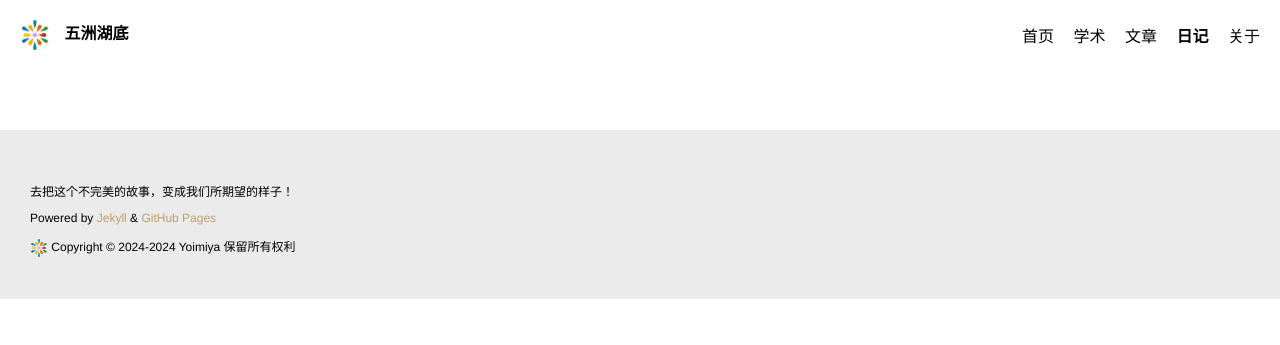
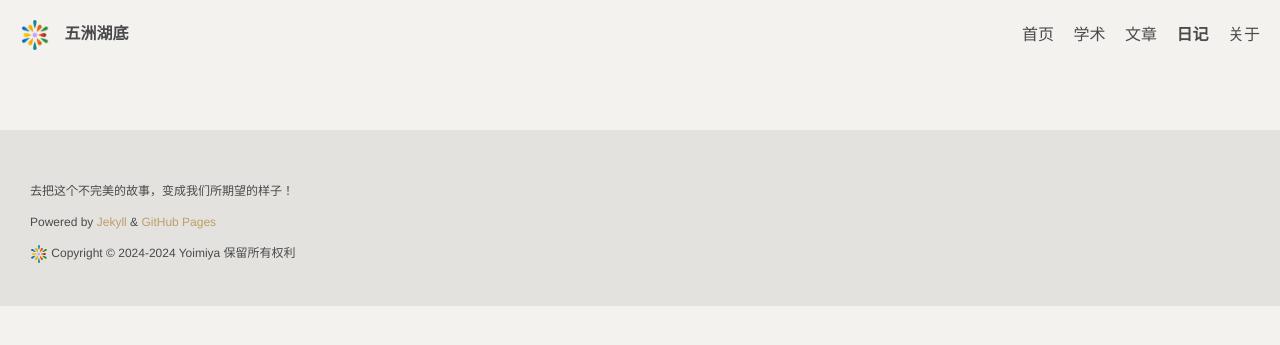
Before and after one commit to SJTUYoimiya/SJTUYoimiya.github.io, a Jekyll site: the page built from diary.html, in a window 1280 px wide. Shown: the top 345 px of the page. Built offline with Jekyll 4.4.1, drawn with Linux system fonts in a browser that asks for light colours; some web fonts are replaced.

Commit message:
style: Update background color on 404 page and main.scss

```diff
--- a/404.html
+++ b/404.html
@@ -6,7 +6,7 @@
 
 <style type="text/css" media="screen">
   body {
-    background-color: #2C2E2F;
+    background-color: #24272D;
     color: white;
   }
 
--- a/_sass/home.scss
+++ b/_sass/home.scss
@@ -1,3 +1,7 @@
+.home main {
+    padding: 0;
+}
+
 /* banner */
 .home .navbar {
     position: fixed;    // 固定在页面顶部
--- a/_sass/main.scss
+++ b/_sass/main.scss
@@ -5,10 +5,20 @@
     margin: auto;
     padding: 0;
     font-family: $font-family-main;
+    font-weight: normal;
+    font-size: 16px;
+    line-height: 1.6;
+    color: $color-black-titanium;
+    background-color: $color-white-titanium;
 }
 
 main {
     padding: 0;
+}
+
+a {
+    color: $color-black-titanium;
+    text-decoration: none;
 }
 
 .wrapper {
@@ -20,7 +30,7 @@
 
 /* 设置导航栏的整体布局 */
 .navbar {
-    position: relative;                /* 固定在页面顶部 */
+    position: relative;             /* 固定在页面顶部 */
     top: 0;                         /* 距离页面顶部0像素 */
     width: 100%;                    /* 宽度100% */
     z-index: 1000;                  /* z轴层级 */
@@ -30,9 +40,7 @@
 }
 
 .navbar a {
-    color:black;                  /* 超链接颜色 */
     mix-blend-mode: difference;     /* 混合模式 */
-    text-decoration: none;          /* 去掉下划线 */
 }
 
 .navbar.scrolled {
```
